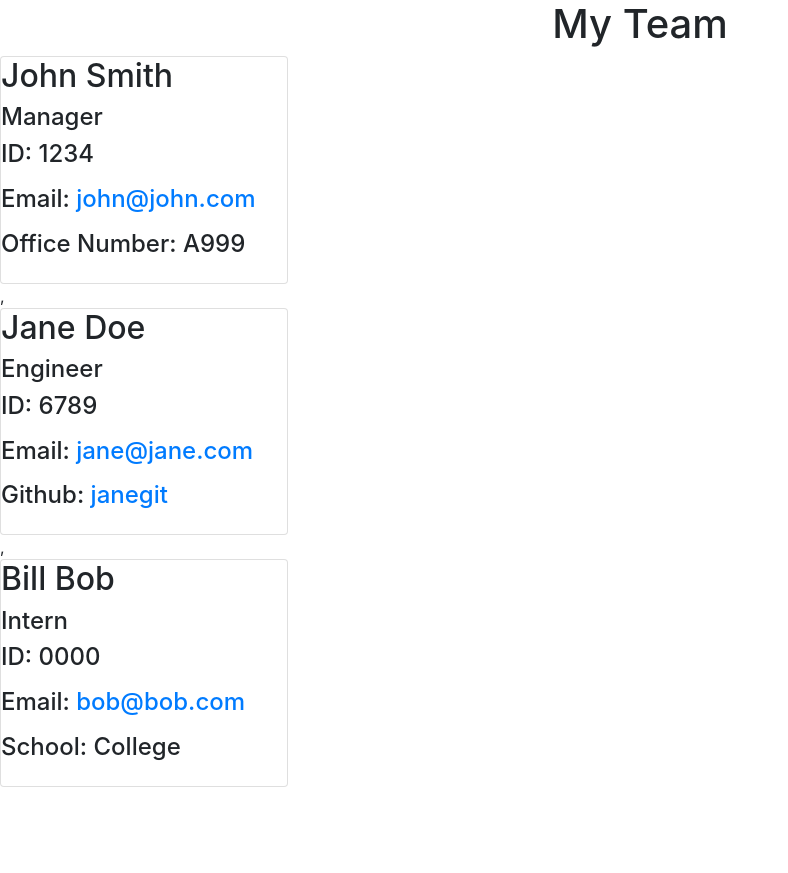
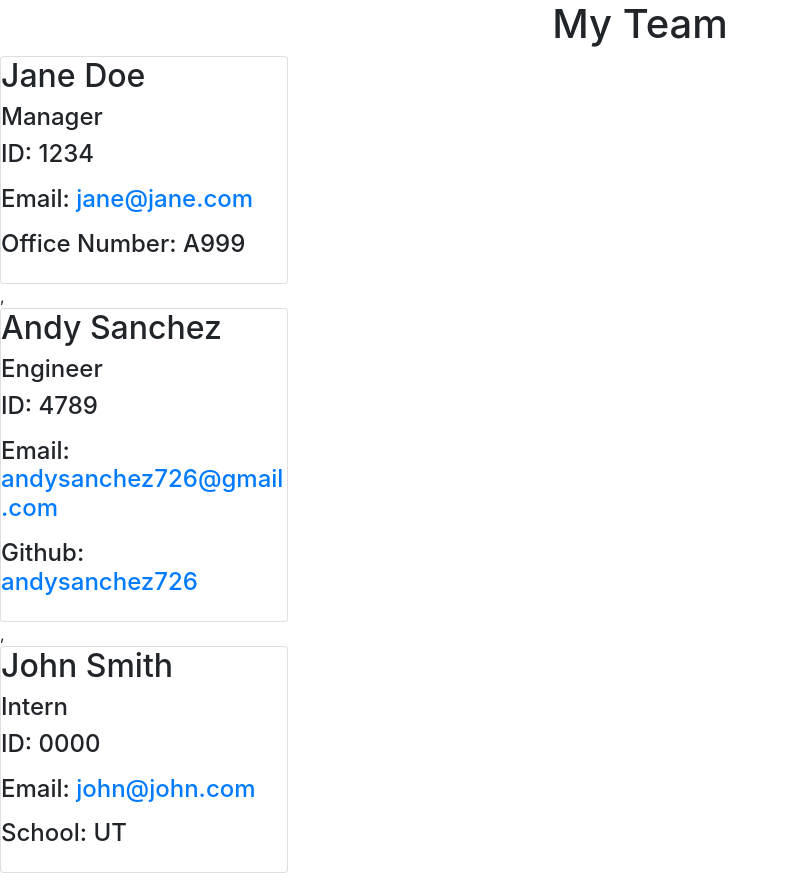
Before and after one commit to AndySanchez726/team-profile-generator, a website: page dist/index.html in a window 1280 px wide. Shown: the whole page, without its empty margins (0-788 px from the left). Before the commit the page ends 800 px from the top, so only its background shows below. Drawn offline with nearby package versions, Linux system fonts and the light colour scheme.

```diff
--- a/dist/index.html
+++ b/dist/index.html
@@ -13,27 +13,27 @@
             </header>
 
         <div class="card" style="width: 18rem;">
-            <h2>John Smith</h2>
+            <h2>Jane Doe</h2>
             <h4>Manager<h4>
             <p>ID: 1234</p>
-            <p>Email: <a href="mailto:john@john.com">john@john.com</a></p>
+            <p>Email: <a href="mailto:jane@jane.com">jane@jane.com</a></p>
             <p>Office Number: A999</p>
         </div>
         ,
         <div class="card" style="width: 18rem;">
-            <h2>Jane Doe</h2>
+            <h2>Andy Sanchez</h2>
             <h4>Engineer<h4>
-            <p>ID: 6789</p>
-            <p>Email: <a href="mailto:jane@jane.com">jane@jane.com</a></p>
-            <p> Github: <a href="https://github.com/janegit" target="_blank">janegit</a></p>
+            <p>ID: 4789</p>
+            <p>Email: <a href="mailto:andysanchez726@gmail.com">andysanchez726@gmail.com</a></p>
+            <p> Github: <a href="https://github.com/andysanchez726" target="_blank">andysanchez726</a></p>
         </div>
         ,
         <div class="card" style="width: 18rem;">
-            <h2>Bill Bob</h2>
+            <h2>John Smith</h2>
             <h4>Intern<h4>
             <p>ID: 0000</p>
-            <p>Email: <a href="mailto:bob@bob.com">bob@bob.com</a></p>
-            <p> School: College</p>
+            <p>Email: <a href="mailto:john@john.com">john@john.com</a></p>
+            <p> School: UT</p>
         </div>
 
         </body>
```
Also changed, not shown: README.md (added).
